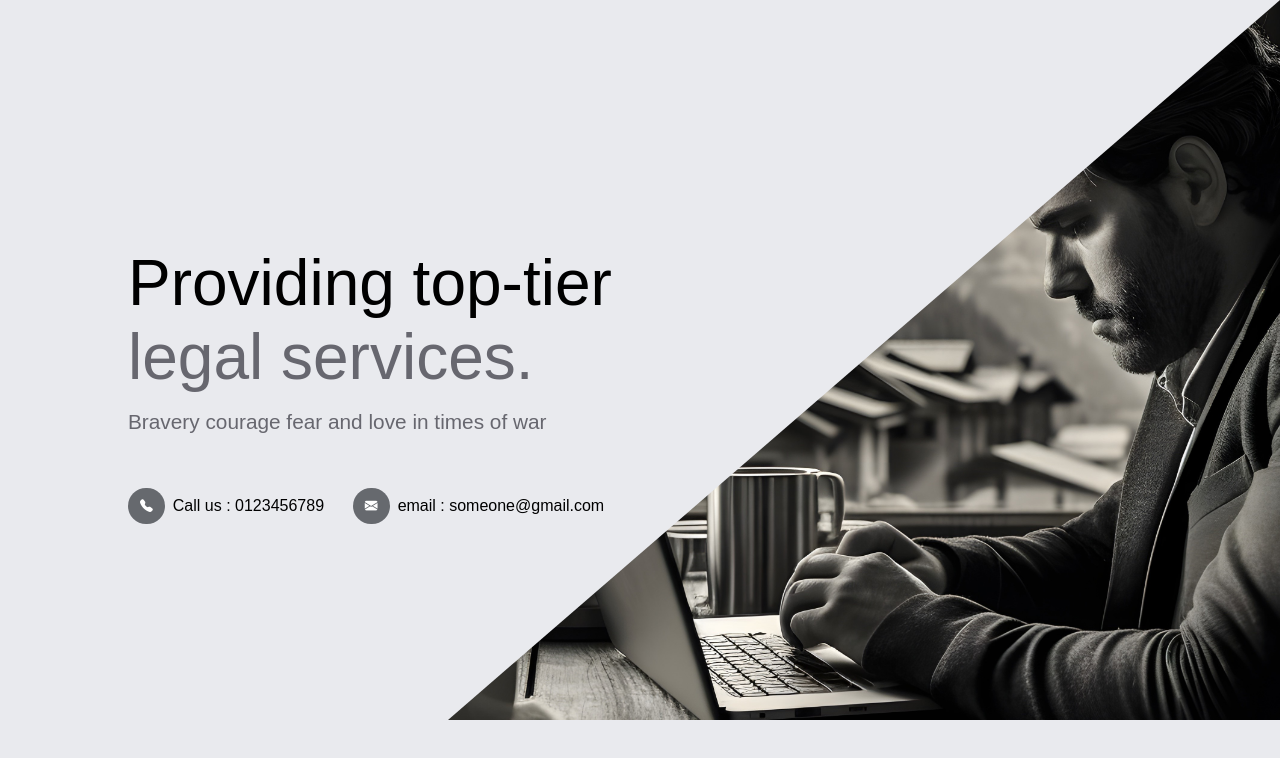
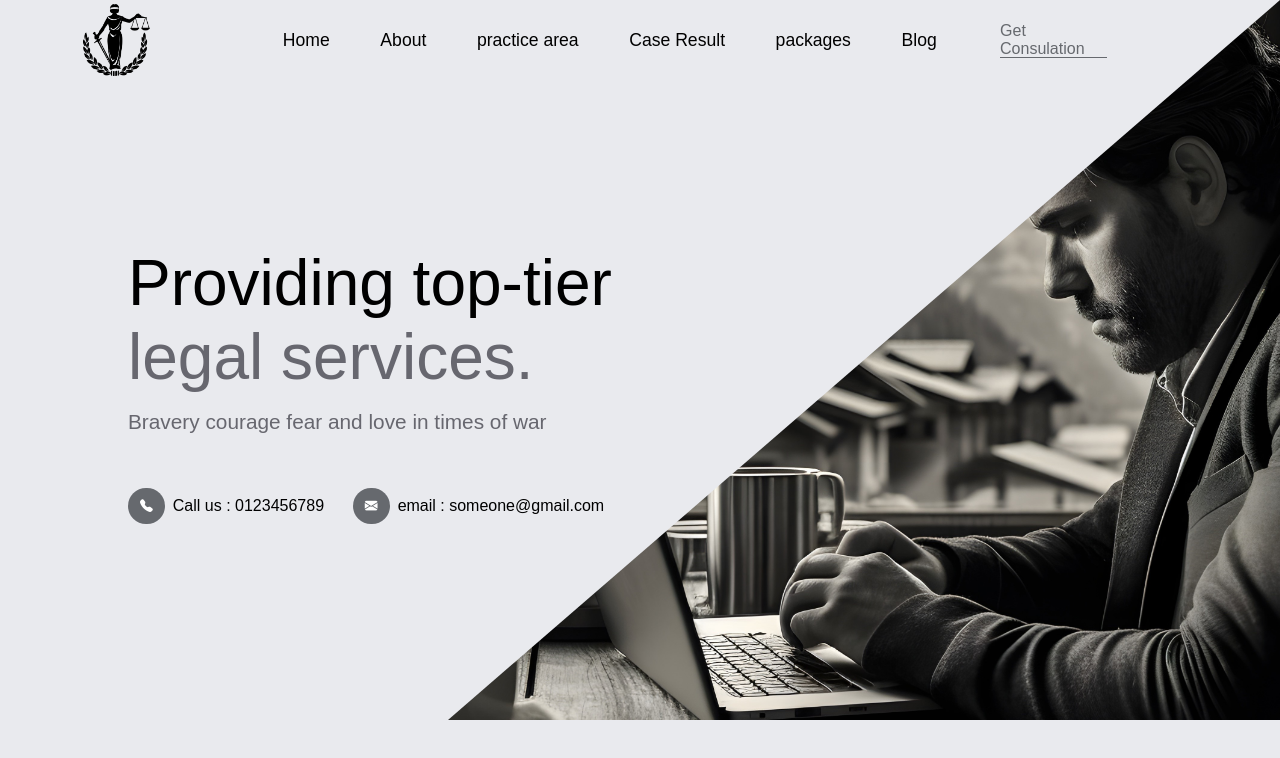
Before and after one commit to sandeepsreekumar4067/main-project, a Vue app: page / in a window 1280 px wide. Shown: the top 758 px of the page. Built offline with nearby package versions, Linux system fonts and the light colour scheme.

Commit message:
finished navbar

```diff
--- a/src/App.vue
+++ b/src/App.vue
@@ -1,4 +1,5 @@
 <template>
+  <NavBar/>
   <HomePage/>
 </template>
 
@@ -6,11 +7,13 @@
 import HomePage from './pages/HomePage.vue';
 import 'bootstrap-icons/font/bootstrap-icons.css';
 import '../src/style/app.css'
+import NavBar from './components/NavBar.vue';
 
 export default {
   name: 'App',
   components: {
-    HomePage
+    HomePage,
+    NavBar
   }
 }
 </script>
--- /dev/null
+++ b/src/components/NavBar.vue
@@ -0,0 +1,35 @@
+<template>
+  <div class="navbar-container">
+    <div class="icon-container">
+        <img :src="logoIcon" alt="">
+    </div>
+    <div class="navbar-components">
+        <span>Home</span>
+        <span>About</span>
+        <span>practice area</span>
+        <span>Case Result</span>
+        <span>packages</span>
+        <span>Blog</span>
+    </div>
+    <div class="consulation-container">
+        <span>Get Consulation</span>
+    </div>
+  </div>
+</template>
+
+<script>
+import '../style/navbar.css'
+import logoIcon from '../assets/logoicon.png'
+export default {
+    name:'NavBar',
+    data(){
+        return{
+            logoIcon:logoIcon
+        }
+    }
+}
+</script>
+
+<style>
+
+</style>
--- /dev/null
+++ b/src/style/navbar.css
@@ -0,0 +1,86 @@
+.navbar-container {
+    height: 5rem;
+    width: 100%;
+    position: absolute;
+    top: 0;
+    left: 0;
+    display: flex;
+    align-items: center;
+    justify-content: space-evenly;
+  }
+
+  .icon-container {
+    width: 20%;
+    height: 100%;
+    display: flex;
+    align-items: center;
+    justify-content: center;
+  }
+
+  .icon-container img {
+    height: 90%;
+    width: 30%;
+    object-fit: contain;
+  }
+
+  .navbar-components {
+    width: 65%;
+    height: 100%;
+    display: flex;
+    align-items: center;
+    justify-content: space-evenly;
+    font-size: 1.1rem;
+  }
+
+  .navbar-components span {
+    position: relative;
+    cursor: pointer;
+    color: #000; /* Text color */
+    transition: color 0.3s ease;
+  }
+
+  .navbar-components span::after {
+    content: '';
+    position: absolute;
+    left: 0;
+    bottom: -2px; /* Adjusts the position of the underline */
+    width: 0;
+    height: 2px;
+    background-color: #000; /* Underline color */
+    transition: width 0.3s ease;
+  }
+
+  .navbar-components span:hover::after {
+    width: 100%;
+  }
+
+  .navbar-components span:hover {
+    color: #007BFF; /* Text color on hover */
+  }
+
+  .consulation-container {
+    width: 25%;
+    height: 100%;
+    display: flex;
+    align-items: center;
+    justify-content: start;
+    box-sizing: border-box;
+    padding: 0.8rem;
+  }
+
+  .consulation-container span {
+    height: 65%;
+    width: 40%;
+    display: flex;
+    align-items: center;
+    justify-content: center;
+    color: #66696E;
+    border-bottom: 1.8px solid #66696E;
+    cursor: pointer;
+    transition: color 0.3s ease, border-color 0.3s ease;
+  }
+
+  .consulation-container span:hover {
+    color: #000;
+    border-color: #000;
+  }
```
Also changed, not shown: src/assets/logoicon.png (added).
